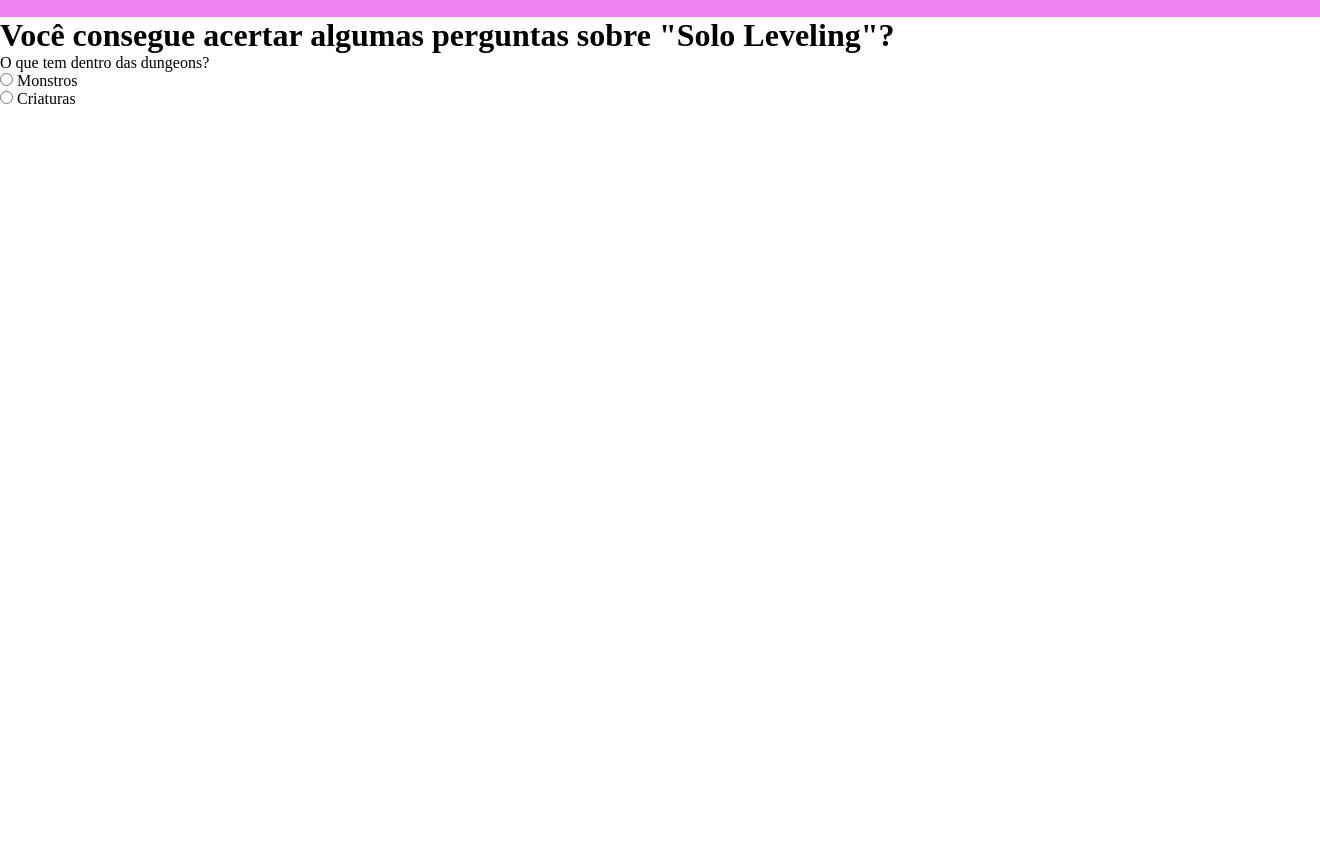
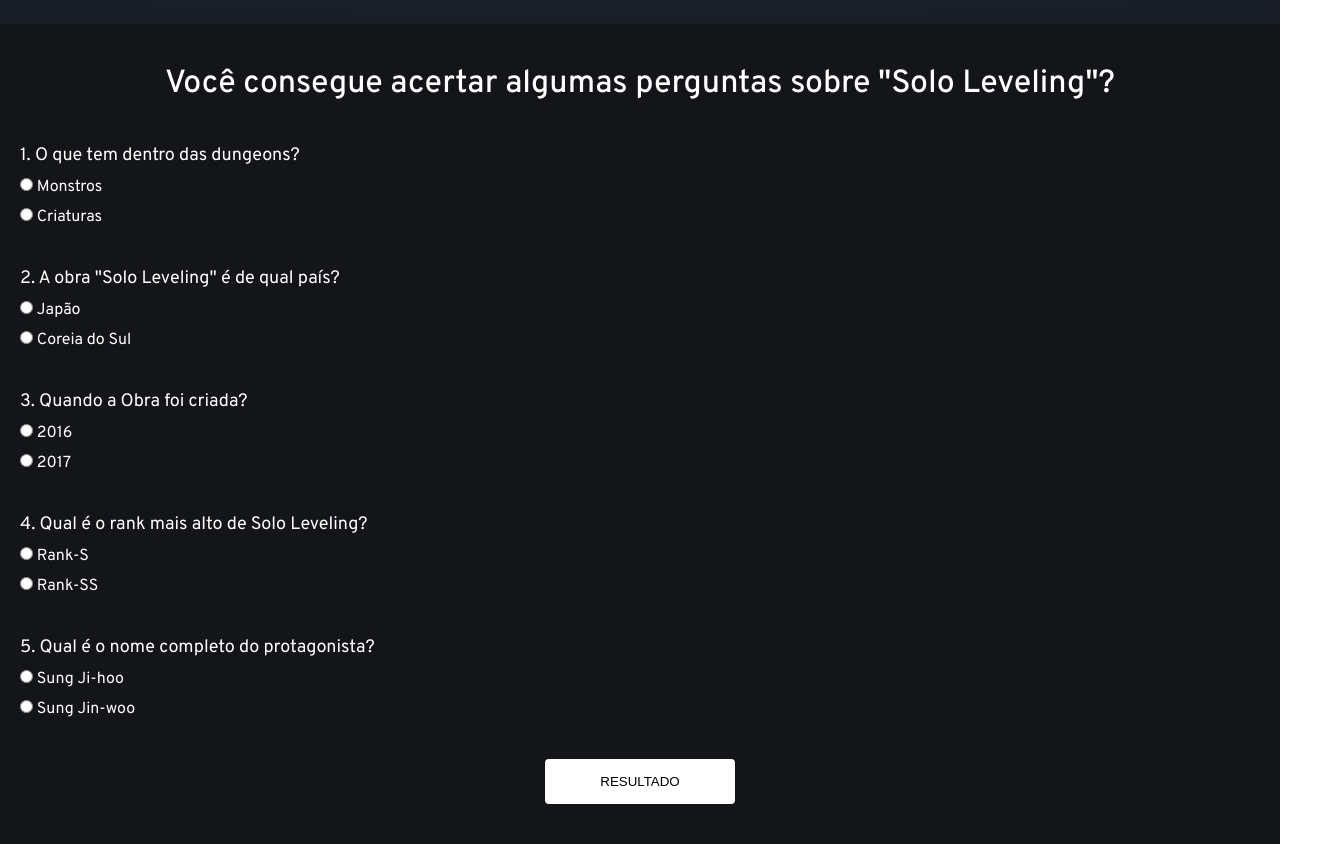
Before and after one commit to lucamacedos/Quiz, a plain HTML site: page index.html in a window 1280 px wide. Shown: the part 122-966 px from the top of the page, 1320 px wide, since content can reach past the window. Before the commit the page ends 800 px from the top, so only its background shows below. Drawn offline with Linux system fonts and the light colour scheme.

Commit message:
Projeto Concluido

```diff
--- /dev/null
+++ b/app.js
@@ -0,0 +1,36 @@
+const form = document.querySelector("#form");
+const userScore = document.querySelector(".user__score");
+
+const correctAnswers = ["A", "B", "A", "A", "B"];
+
+form.addEventListener("submit", (event) => {
+  event.preventDefault();
+  let counter = 0;
+
+  const userAnswers = [
+    event.target.question1.value,
+    event.target.question2.value,
+    event.target.question3.value,
+    event.target.question4.value,
+    event.target.question5.value,
+  ];
+
+  correctAnswers.forEach((answers, index) => {
+    if (answers === userAnswers[index]) {
+      counter = counter + 20;
+    }
+  });
+
+  userScore.classList.add("visible");
+  scrollTo(0, 0);
+
+  let value = 0;
+
+  const scoreAnimation = setInterval(() => {
+    if (value === counter) {
+      clearInterval(scoreAnimation);
+    }
+    document.querySelector(".score").textContent = `${value}`;
+    value++;
+  }, 10);
+});
--- a/index.html
+++ b/index.html
@@ -1,24 +1,42 @@
 <!DOCTYPE html>
 <html lang="pt-br">
   <head>
+    <title>Quiz</title>
+
     <meta charset="UTF-8" />
     <meta http-equiv="X-UA-Compatible" content="IE=edge" />
     <meta name="viewport" content="width=device-width, initial-scale=1.0" />
-    <title>Quiz</title>
+
+    <link rel="preconnect" href="https://fonts.googleapis.com" />
+    <link rel="preconnect" href="https://fonts.gstatic.com" crossorigin />
+    <link
+      href="https://fonts.googleapis.com/css2?family=Overpass:wght@300;400;500;700&display=swap"
+      rel="stylesheet"
+    />
 
     <link rel="stylesheet" href="style.css" />
   </head>
+
   <body>
+    <!-- HEADER -->
     <header class="header__quiz">
       <h1>Quiz</h1>
     </header>
 
+    <!-- USER SCORE -->
+    <div class="user__score">
+      <h1>Você acertou <span class="score">0</span>% das perguntas</h1>
+    </div>
+
+    <!-- MAIN QUIZ -->
     <main class="quiz__background">
       <div class="quiz__container">
         <h1>Você consegue acertar algumas perguntas sobre "Solo Leveling"?</h1>
-        <form>
+        <form id="form">
           <div class="quiz__question">
-            <label class="quiz__question__title">O que tem dentro das dungeons?</label>
+            <label class="quiz__question__title"
+              >1. O que tem dentro das dungeons?</label
+            >
             <div class="quiz__answer">
               <input type="radio" id="answer1" name="question1" value="A" />
               <label for="answer1">Monstros</label>
@@ -28,8 +46,70 @@
               <label for="answer2">Criaturas</label>
             </div>
           </div>
+
+          <div class="quiz__question">
+            <label class="quiz__question__title"
+              >2. A obra "Solo Leveling" é de qual país?</label
+            >
+            <div class="quiz__answer">
+              <input type="radio" id="answer3" name="question2" value="A" />
+              <label for="answer3">Japão</label>
+            </div>
+            <div class="quiz__answer">
+              <input type="radio" id="answer4" name="question2" value="B" />
+              <label for="answer4">Coreia do Sul</label>
+            </div>
+          </div>
+
+          <div class="quiz__question">
+            <label class="quiz__question__title"
+              >3. Quando a Obra foi criada?</label
+            >
+            <div class="quiz__answer">
+              <input type="radio" id="answer5" name="question3" value="A" />
+              <label for="answer5">2016</label>
+            </div>
+            <div class="quiz__answer">
+              <input type="radio" id="answer6" name="question3" value="B" />
+              <label for="answer6">2017</label>
+            </div>
+          </div>
+
+          <div class="quiz__question">
+            <label class="quiz__question__title"
+              >4. Qual é o rank mais alto de Solo Leveling?</label
+            >
+            <div class="quiz__answer">
+              <input type="radio" id="answer7" name="question4" value="A" />
+              <label for="answer7">Rank-S</label>
+            </div>
+            <div class="quiz__answer">
+              <input type="radio" id="answer8" name="question4" value="B" />
+              <label for="answer8">Rank-SS</label>
+            </div>
+          </div>
+
+          <div class="quiz__question">
+            <label class="quiz__question__title"
+              >5. Qual é o nome completo do protagonista?</label
+            >
+            <div class="quiz__answer">
+              <input type="radio" id="answer9" name="question5" value="A" />
+              <label for="answer9">Sung Ji-hoo</label>
+            </div>
+            <div class="quiz__answer">
+              <input type="radio" id="answer10" name="question5" value="B" />
+              <label for="answer10">Sung Jin-woo</label>
+            </div>
+          </div>
+
+          <div class="quiz__button">
+            <button class="button">Resultado</button>
+          </div>
         </form>
       </div>
     </main>
+
+    <script src="app.js"></script>
   </body>
 </html>
--- a/style.css
+++ b/style.css
@@ -5,18 +5,108 @@
   margin: 0;
 }
 
+body {
+  font-family: Verdana, sans-serif;
+  color: #fff;
+  font-family: "Overpass", sans-serif;
+}
+
+/* BUTTON  */
+
+.quiz__button {
+  text-align: center;
+}
+
+.button {
+  color: #000;
+  font-weight: 500;
+  display: inline-block;
+  text-transform: uppercase;
+  border: none;
+  border-radius: 4px;
+  padding: 15px 55px;
+  cursor: pointer;
+  background-image: linear-gradient(#fff, #fff 50%, #232a34 50%, #232a34);
+  background-size: 100% 200%;
+  transition: background-position 0.3s;
+}
+
+.button:hover {
+  color: #fff;
+  background-position: 0 -100%;
+}
+
 /* HEADER */
 
 .header__quiz {
+  box-sizing: border-box;
   width: 100%;
   padding: 40px 20px;
   text-align: center;
-  background-color: violet;
+  background: radial-gradient(
+    98.96% 98.96% at 50% 0%,
+    #232a34 0%,
+    #181e27 100%
+  );
 }
 
 .header__quiz h1 {
   font-size: 52px;
   color: #fff;
+  font-weight: 300;
+}
+
+/* USER SCORE */
+
+.user__score {
+  display: none;
+}
+
+.visible {
+  display: block !important;
+}
+
+.user__score h1 {
+  color: #2b2e32;
+  text-align: center;
+  padding-top: 50px;
+  padding-bottom: 50px;
+}
+
+.user__score span {
+  color: rgb(16, 123, 123);
+  font-size: 42px;
 }
 
 /* QUIZ MAIN */
+
+.quiz__background {
+  background-color: #131518;
+}
+
+.quiz__container {
+  max-width: 1440px;
+  margin: 0 auto;
+  padding: 40px 20px;
+}
+
+.quiz__container h1 {
+  text-align: center;
+  color: #fff;
+  font-weight: 500;
+  margin-bottom: 40px;
+}
+
+.quiz__question {
+  margin-bottom: 40px;
+}
+
+.quiz__question__title {
+  display: block;
+  margin-bottom: 10px;
+  font-size: 18px;
+}
+
+.quiz__answer {
+  margin-bottom: 10px;
+}
```
